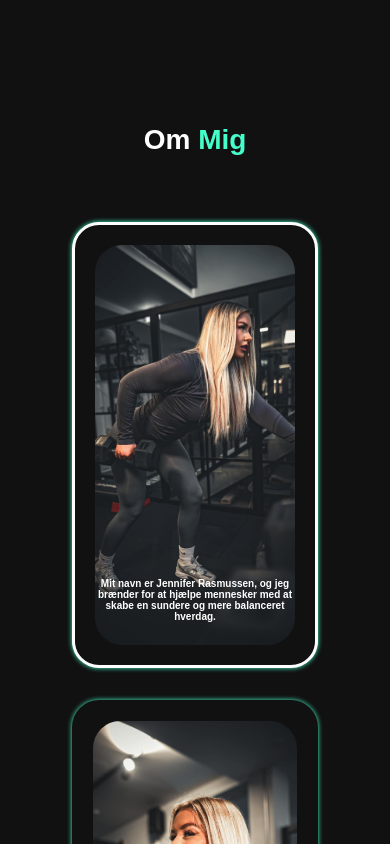
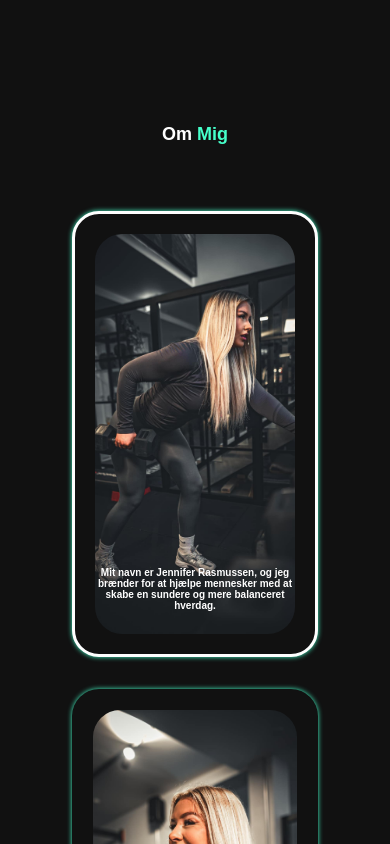
Before and after one commit to Christopherhsc/fitnessbyjennifer_fe, an Angular app: page / in a window 390 px wide. Shown: the part 880-1724 px from the top of the page. Built offline with nearby package versions, Linux system fonts and the light colour scheme.

Commit message:
Minor enhancements on responsive design

```diff
--- a/src/app/landing-page/components/reviews/reviews.component.scss
+++ b/src/app/landing-page/components/reviews/reviews.component.scss
@@ -35,13 +35,13 @@
         border-radius: 1rem;
 
         h2 {
-          font-size: var(--l-text);
+          font-size: var(--m-text);
         }
 
         .rating {
           #star {
             color: gold;
-            font-size: var(--s-text);
+            font-size: var(--xs-text);
           }
         }
 
--- a/src/app/landing-page/components/services/services.component.scss
+++ b/src/app/landing-page/components/services/services.component.scss
@@ -39,7 +39,7 @@
   }
   .plans {
     background: var(--snd-bg-color);
-    margin-top: 12rem;
+    margin-top: 4rem;
     border-radius: 1rem;
 
     .plans-content {
--- a/src/styles.scss
+++ b/src/styles.scss
@@ -19,11 +19,11 @@
   --main-color: #45ffca;
 
   --2xl-text: 180px;
-  --xl-text: 60px;
-  --l-text: 50px;
-  --m-text: 36px;
-  --s-text: 22px;
-  --xs-text: 18px;
+  --xl-text: 50px;
+  --l-text: 35px;
+  --m-text: 30px;
+  --s-text: 18px;
+  --xs-text: 16px;
 }
 
 html,
@@ -41,7 +41,7 @@ section {
 
 .heading {
   text-align: center;
-  font-size: var(--xl-text);
+  font-size: var(--l-text);
   color: var(--text-color);
 
   span {
@@ -51,11 +51,11 @@ section {
 
 .btn {
   display: inline-block;
-  padding: 1rem 2.8rem;
+  padding: 1rem 2rem;
   background: var(--main-color);
   border-radius: 0.7rem;
   box-shadow: none;
-  font-size: var(--m-text);
+  font-size: var(--s-text);
   color: var(--bg-color);
   letter-spacing: 0.1rem;
   font-weight: 600;
@@ -68,8 +68,20 @@ section {
   }
 }
 
+::-webkit-scrollbar {
+  background-color: var(--snd-bg-color);
+}
+
+::-webkit-scrollbar-thumb {
+  background-color: var(--main-color);
+
+  &:hover {
+    background-color: var(--text-color);
+  }
+}
+
 @media (max-width: 1500px) {
-  .btn{
+  .btn {
     padding: 0.8rem 1rem;
     font-size: var(--s-text);
   }
@@ -84,11 +96,10 @@ section {
     --s-text: 18px;
     --xs-text: 14px;
   }
-
 }
 
 @media (max-width: 1100px) {
-  .btn{
+  .btn {
     padding: 0.6rem 0.8rem;
     font-size: var(--s-text);
   }
```
